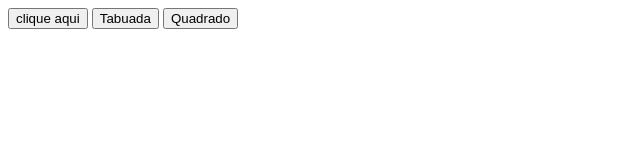
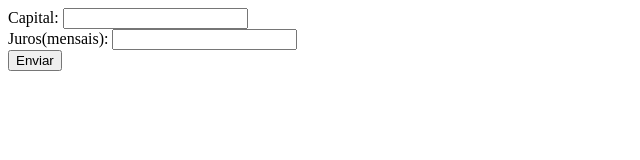
Before and after one commit to jesusmaringa/primeiroa_3t-1, a plain HTML site: page index.html in a window 1280 px wide. Shown: the whole page, without its empty margins (0-640 px from the left). Drawn offline with Linux system fonts and the light colour scheme.

Commit message:
Update index.html

```diff
--- a/index.html
+++ b/index.html
@@ -9,8 +9,10 @@
 
 </head>
 <body>
-    <button onclick="escreva()"> clique aqui </button>
-    <button onclick="minhaTabuada()"> Tabuada </button>
-    <button onclick="quadrado()"> Quadrado </button>
+
+  Capital: <input id="valor" type="text"><br>
+  Juros(mensais): <input id="juros" type="text"><br>
+  <button onclick="calcula()">Enviar</button>
+
 </body>
 </html>
```
